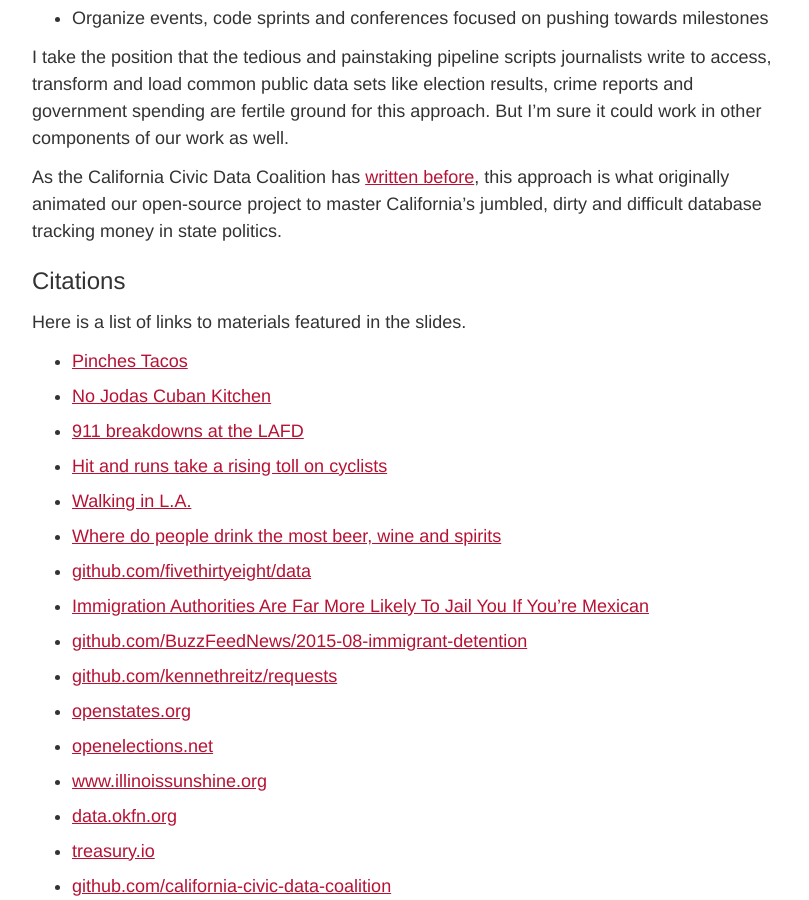
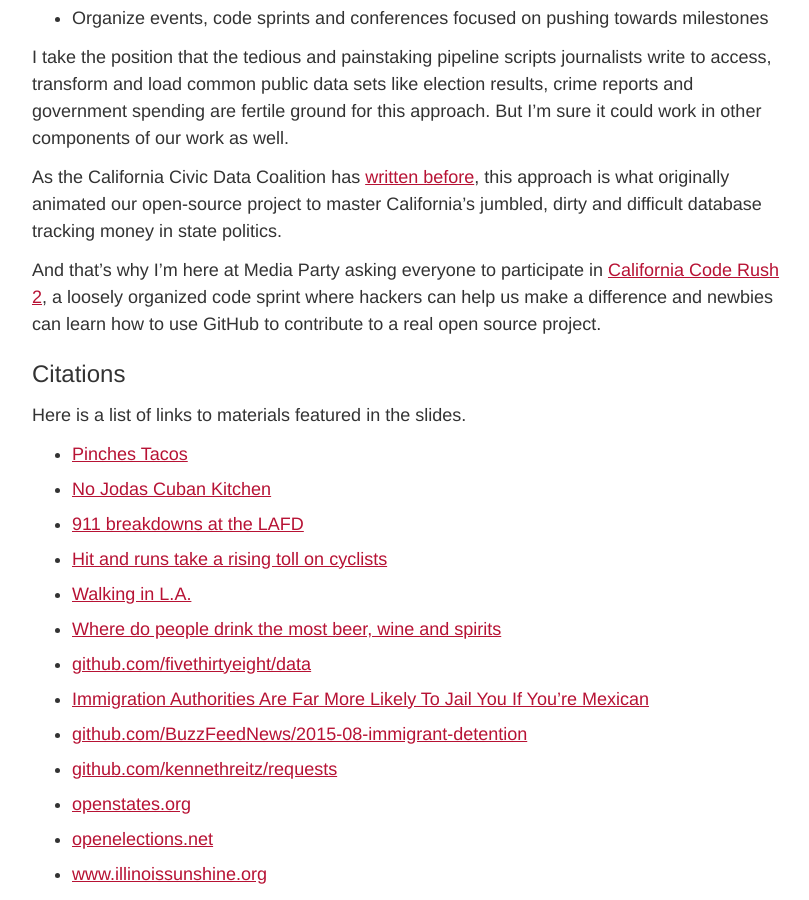
Before and after one commit to palewire/californiacivicdata.org, a Jekyll site: the page built from _posts/2015-08-27-hhba.markdown, in a window 1280 px wide and 900 px high, scrolled down 904 px. Shown: the whole window, without its empty margins (233-1042 px from the left). Built offline with Jekyll 4.4.1, drawn with Linux system fonts in a browser that asks for light colours.

Commit message:
Final graf

```diff
--- a/_posts/2015-08-27-hhba.markdown
+++ b/_posts/2015-08-27-hhba.markdown
@@ -25,6 +25,10 @@
 As the California Civic Data Coalition has [written before](http://www.californiacivicdata.org/2014/09/24/pluggable-data/), this
 approach is what originally animated our open-source project to master California's jumbled, dirty and difficult database tracking money in state politics.
 
+And that's why I'm here at Media Party asking everyone to participate in [California Code
+Rush 2](http://www.californiacivicdata.org/2015/08/18/code-rush-2/), a loosely organized code sprint where hackers can help us make a difference and newbies can learn how to use GitHub to
+contribute to a real open source project.
+
 ### Citations
 
 Here is a list of links to materials featured in the slides.
```
